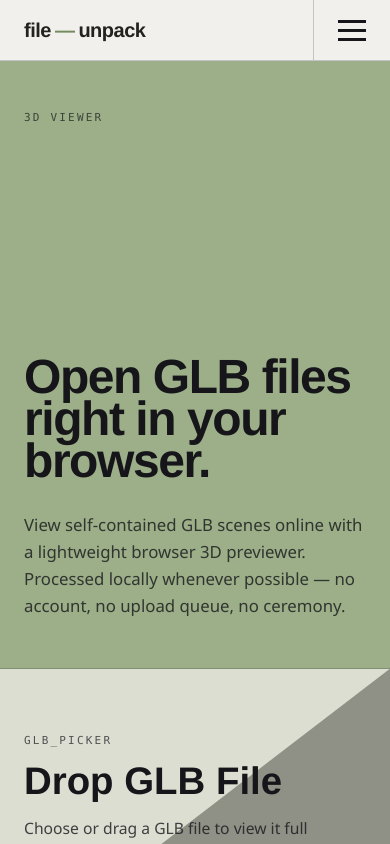
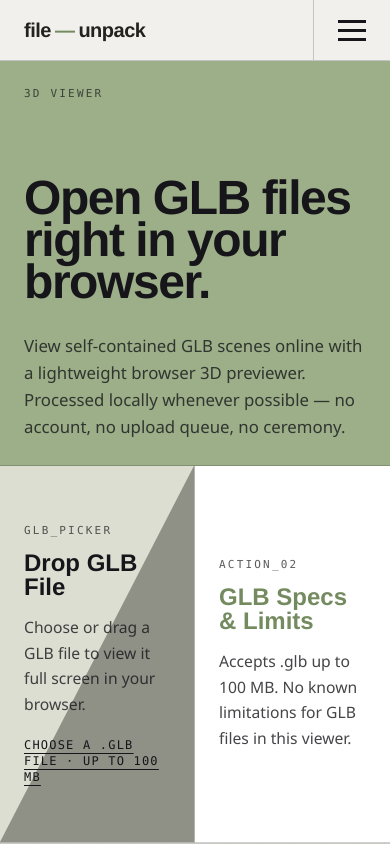
Before and after one commit to ZammadNasir/fileunpack, a Next.js app: page /open/glb in a window 390 px wide. Shown: the top 844 px of the page. Built offline with nearby package versions, Linux system fonts and the light colour scheme.

Commit message:
Fixed main section to 100 vh

```diff
--- a/app/(site)/page.tsx
+++ b/app/(site)/page.tsx
@@ -32,8 +32,9 @@ const formatList = SUPPORTED_FORMATS.map((format) => format.name).join(", ");
 export default function Home() {
   return (
     <main>
-      <section className="grid border-b border-ink/20 lg:grid-cols-2">
-        <div className="flex min-h-[72vh] flex-col justify-between gap-16 border-b border-ink/20 bg-sage px-6 py-12 md:px-10 md:py-16 lg:border-b-0 lg:border-r">
+      <div className="flex h-[calc(100svh_-_var(--header-h))] flex-col overflow-hidden">
+        <section className="flex min-h-0 min-w-0 flex-1 flex-col border-b border-ink/20 lg:grid lg:grid-cols-2">
+          <div className="flex min-h-0 min-w-0 flex-auto flex-col justify-between gap-6 border-b border-ink/20 bg-sage px-6 py-6 md:px-10 md:py-8 lg:border-b-0 lg:border-r">
             <p className="font-mono text-[11px] uppercase tracking-[0.2em] text-ink/70">
               Browser-first file inspection
             </p>
@@ -42,34 +43,38 @@ export default function Home() {
                 Open unfamiliar files right in your browser.
               </h1>
               <p className="mt-7 max-w-lg text-[1.05rem] leading-relaxed text-ink/80">
-              View uncommon files without installing specialized software. Start with {formatList}.
-              Processed locally whenever possible &mdash; no account, no upload queue, no ceremony.
+                View uncommon files without installing specialized software. Start
+                with {formatList}. Processed locally whenever possible &mdash; no
+                account, no upload queue, no ceremony.
               </p>
             </div>
           </div>
 
-        <div className="grid lg:grid-rows-2">
+          <div className="grid min-h-0 min-w-0 flex-auto grid-cols-2 lg:grid-cols-1 lg:grid-rows-2">
             <DropFileCard />
 
             <Link
               href="/#formats"
-            className="flex min-h-[300px] flex-col justify-center border-b border-ink/20 bg-white px-6 py-12 hover:bg-mist md:px-10"
+              className="flex min-w-0 flex-col justify-center overflow-hidden border-b border-ink/20 bg-white px-6 py-8 hover:bg-mist md:px-10 lg:py-12"
             >
               <span className="block font-mono text-[11px] uppercase tracking-[0.2em] text-ink/70">
                 Action_02
               </span>
-            <span className="mt-3 block font-display text-[clamp(2.4rem,4vw,3.4rem)] font-black leading-none text-sage-deep">
+              <span className="mt-3 block font-display text-[clamp(1.5rem,4vw,3.4rem)] font-black leading-none text-sage-deep">
                 Supported Formats
               </span>
               <span className="mt-4 block max-w-xs text-[0.98rem] leading-relaxed text-ink/80">
-              {formatList} today &mdash; the registry is data-driven, so new formats slot in without
-              a rewrite.
+                {formatList} today &mdash; the registry is data-driven, so new
+                formats slot in without a rewrite.
               </span>
             </Link>
           </div>
         </section>
 
-      <div className="overflow-hidden border-b border-ink/20 bg-ink py-3 text-paper" aria-hidden="true">
+        <div
+          className="overflow-hidden border-b border-ink/20 bg-ink py-3 text-paper"
+          aria-hidden="true"
+        >
           <div className="marquee-track">
             {[0, 1].map((copy) => (
               <div
@@ -85,11 +90,18 @@ export default function Home() {
             ))}
           </div>
         </div>
+      </div>
 
-      <section id="formats" aria-labelledby="formats-heading" className="border-b border-ink/20 px-6 py-16 md:px-10 md:py-20">
+      <section
+        id="formats"
+        aria-labelledby="formats-heading"
+        className="border-b border-ink/20 px-6 py-16 md:px-10 md:py-20"
+      >
         <div className="flex flex-wrap items-end justify-between gap-6">
           <div>
-            <p className="font-mono text-[11px] uppercase tracking-[0.2em] text-ink/70">Supported now</p>
+            <p className="font-mono text-[11px] uppercase tracking-[0.2em] text-ink/70">
+              Supported now
+            </p>
             <h2
               id="formats-heading"
               className="mt-4 max-w-xl font-display text-[clamp(2rem,4vw,3.4rem)] font-black leading-[0.95] tracking-[-0.02em]"
@@ -109,7 +121,9 @@ export default function Home() {
                 {category}
               </p>
               <ul className="m-0 list-none p-0">
-                {SUPPORTED_FORMATS.filter((format) => format.category === category).map((format) => (
+                {SUPPORTED_FORMATS.filter(
+                  (format) => format.category === category,
+                ).map((format) => (
                   <li key={format.extension}>
                     <Link
                       href={`/open/${format.extension}`}
@@ -133,7 +147,9 @@ export default function Home() {
         aria-labelledby="how-heading"
         className="px-6 py-16 md:px-10 md:py-20"
       >
-        <p className="font-mono text-[11px] uppercase tracking-[0.2em] text-ink/70">How it works</p>
+        <p className="font-mono text-[11px] uppercase tracking-[0.2em] text-ink/70">
+          How it works
+        </p>
         <h2
           id="how-heading"
           className="mt-4 font-display text-[clamp(2rem,4vw,3.4rem)] font-black leading-[0.95] tracking-[-0.02em]"
@@ -144,7 +160,9 @@ export default function Home() {
         <ol className="mt-12 grid list-none gap-8 p-0 md:grid-cols-3">
           {STEPS.map((step) => (
             <li key={step.number} className="border-t-2 border-ink pt-4">
-              <span className="font-mono text-xs tracking-[0.2em] text-sage-deep">{step.number}</span>
+              <span className="font-mono text-xs tracking-[0.2em] text-sage-deep">
+                {step.number}
+              </span>
               <strong className="mt-3 block font-display text-xl font-black tracking-tight">
                 {step.title}
               </strong>
--- a/app/globals.css
+++ b/app/globals.css
@@ -1,6 +1,7 @@
 @import "tailwindcss";
 
 :root {
+  --header-h: 3.8125rem;
   --color-primary: #9f3d24;
   --color-primary-dark: #6f2a1b;
   --color-accent: #d8a23a;
--- a/components/format/FormatPageContent.tsx
+++ b/components/format/FormatPageContent.tsx
@@ -10,8 +10,8 @@ type FormatPageContentProps = {
 export function FormatPageContent({ format }: FormatPageContentProps) {
   return (
     <main>
-      <section className="grid border-b border-ink/20 lg:grid-cols-2">
-        <div className="flex min-h-[72vh] flex-col justify-between gap-16 border-b border-ink/20 bg-sage px-6 py-12 md:px-10 md:py-16 lg:border-b-0 lg:border-r">
+      <section className="flex h-[calc(100svh_-_var(--header-h))] min-w-0 flex-col overflow-hidden border-b border-ink/20 lg:grid lg:grid-cols-2">
+        <div className="flex min-h-0 min-w-0 flex-auto flex-col justify-between gap-6 border-b border-ink/20 bg-sage px-6 py-6 md:px-10 md:py-8 lg:border-b-0 lg:border-r">
           <p className="font-mono text-[11px] uppercase tracking-[0.2em] text-ink/70">
             {format.category} viewer
           </p>
@@ -26,17 +26,17 @@ export function FormatPageContent({ format }: FormatPageContentProps) {
           </div>
         </div>
 
-        <div className="grid lg:grid-rows-2">
+        <div className="grid min-h-0 min-w-0 flex-auto grid-cols-2 lg:grid-cols-1 lg:grid-rows-2">
           <DropFileCard preferredFormat={format} />
 
           <a
             href="#format-guide"
-            className="flex min-h-[300px] flex-col justify-center border-b border-ink/20 bg-white px-6 py-12 hover:bg-mist md:px-10"
+            className="flex min-w-0 flex-col justify-center overflow-hidden border-b border-ink/20 bg-white px-6 py-8 hover:bg-mist md:px-10 lg:py-12"
           >
             <span className="block font-mono text-[11px] uppercase tracking-[0.2em] text-ink/70">
               Action_02
             </span>
-            <span className="mt-3 block font-display text-[clamp(2.4rem,4vw,3.4rem)] font-black leading-none text-sage-deep">
+            <span className="mt-3 block font-display text-[clamp(1.5rem,4vw,3.4rem)] font-black leading-none text-sage-deep">
               {format.name} Specs &amp; Limits
             </span>
             <span className="mt-4 block max-w-xs text-[0.98rem] leading-relaxed text-ink/80">
--- a/components/uploader/DropFileCard.tsx
+++ b/components/uploader/DropFileCard.tsx
@@ -78,7 +78,7 @@ export function DropFileCard({ preferredFormat }: DropFileCardProps) {
 
   return (
     <label
-      className={`group relative flex min-h-[300px] cursor-pointer flex-col justify-center overflow-hidden border-b border-ink/20 bg-mist px-6 py-12 md:px-10 ${
+      className={`group relative flex min-h-0 min-w-0 cursor-pointer flex-col justify-center overflow-hidden border-b border-ink/20 bg-mist px-6 py-8 md:px-10 lg:py-12 max-lg:border-r ${
         isDragging ? "outline-2 -outline-offset-2 outline-ink" : ""
       }`}
       htmlFor={inputId}
@@ -107,7 +107,7 @@ export function DropFileCard({ preferredFormat }: DropFileCardProps) {
         <span className="block font-mono text-[11px] uppercase tracking-[0.2em] text-ink/70">
           {preferredFormat ? `${preferredFormat.name}_Picker` : "Action_01"}
         </span>
-        <span className="mt-3 block font-display text-[clamp(2.4rem,4vw,3.4rem)] font-black leading-none text-ink">
+        <span className="mt-3 block font-display text-[clamp(1.5rem,4vw,3.4rem)] font-black leading-none text-ink">
           Drop {preferredFormat ? `${preferredFormat.name} File` : "File"}
         </span>
         <span className="mt-4 block max-w-xs text-[0.98rem] leading-relaxed text-ink/80">
```
Lines whose indentation alone changed are shown as unchanged.
